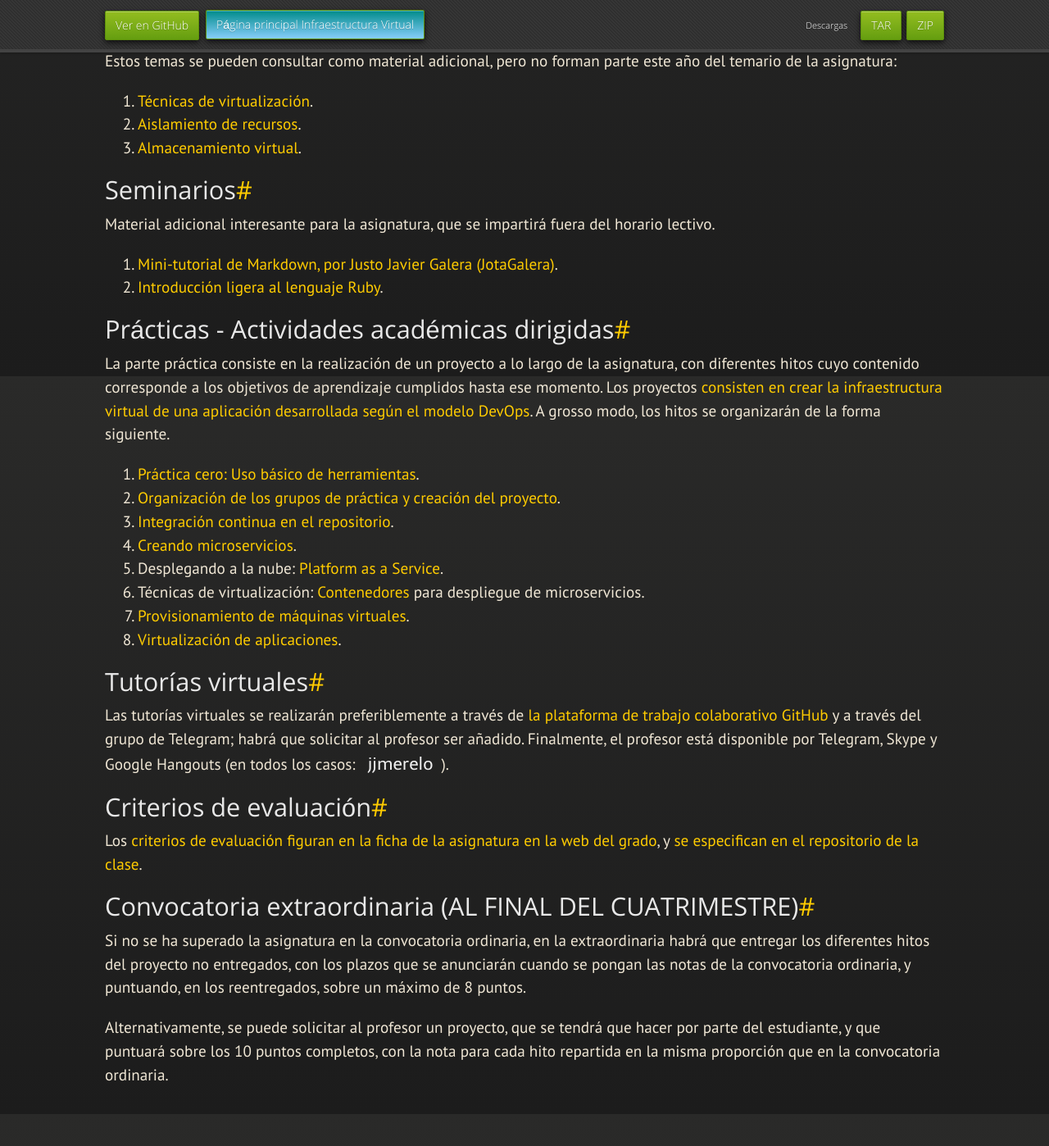
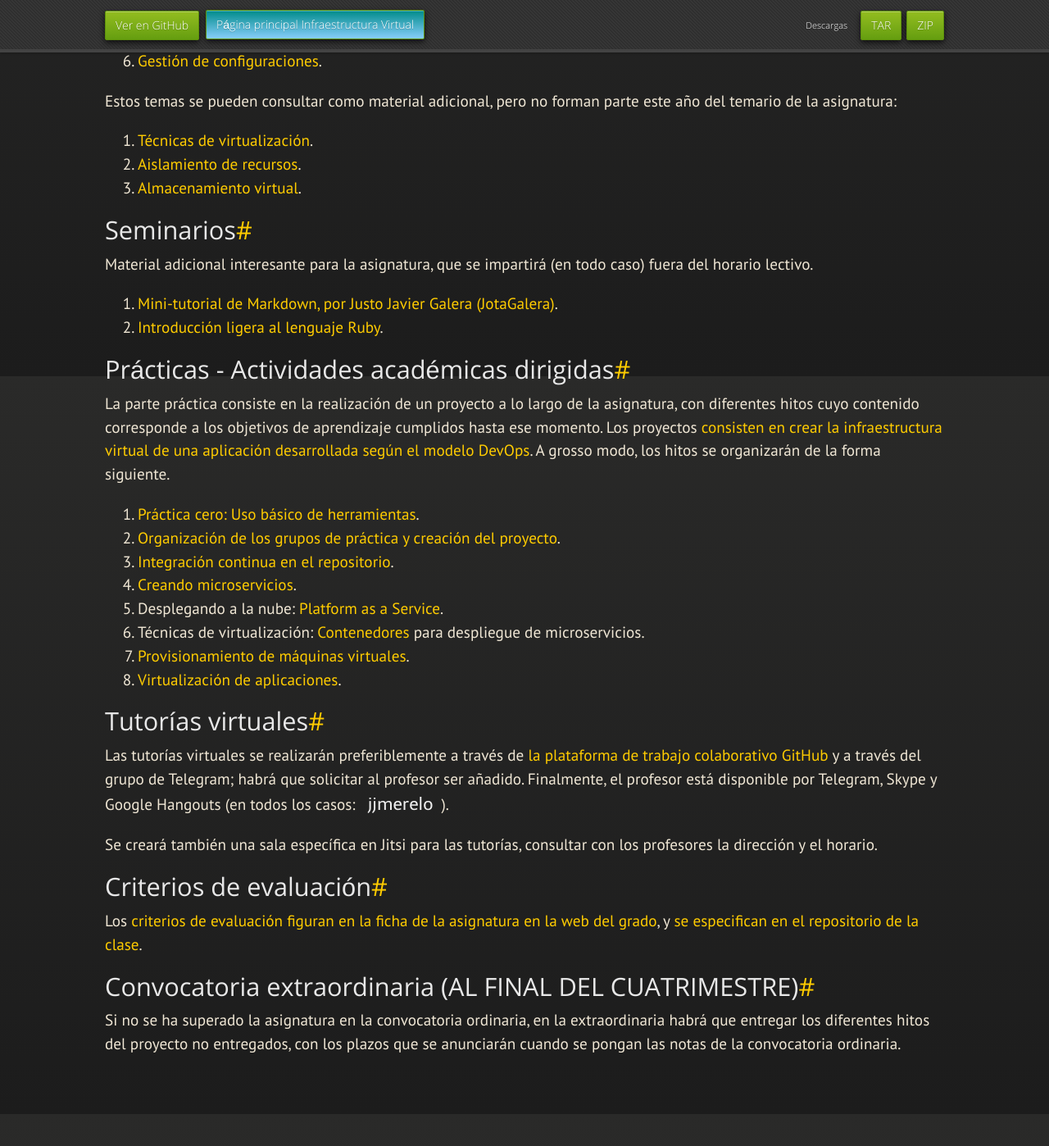
Before and after one commit to JJ/IV, a Jekyll site: the page built from index.md, in a window 1280 px wide and 1400 px high, scrolled down 1341 px. Shown: the whole window at 82% size. Built offline with Jekyll 4.4.1, drawn with Linux system fonts in a browser that asks for light colours; nearby versions of some CDN libraries; some web fonts are replaced; our own code applies the rules of GitHub Pages for plain Markdown files; some of the changed text lies outside the part shown.

Commit message:
Sync index.md de master a gh-pages

```diff
--- a/index.md
+++ b/index.md
@@ -14,9 +14,11 @@
 y Matemáticas.
 
 La asignatura se imparte en el curso 2020-2021
-en [la 3.3 los viernes y en la 3.7 los martes de 9:30 a 11:30  (clases de "prácticas"), y en la 1.5 los martes de 11:30 a 13:30](http://etsiit.ugr.es/pages/calendario_academico/horarioscurso20202021/horariosgii2021/!).
+en [la 3.3 los viernes y en la 3.7 los martes de 9:30 a 11:30  (clases de "prácticas"), y en la 1.8 los martes de 11:30 a 13:30](http://etsiit.ugr.es/pages/calendario_academico/horarioscurso20202021/horariosgii2021/!).
 Se recuerda a los estudiantes que en todas las clases será necesario
 llevar el portátil, ya que son en realidad clases prácticas.
+
+Las clases se quedarán grabadas y almacenadas [en esta lista de reproducción de YouTube](https://www.youtube.com/playlist?list=PLsYEfmwhBQdKIwbMDIwK64pt3Fs03BDz9).
 
 
 Se usará
@@ -68,7 +70,8 @@
 Seminarios
 ---------------
 
-Material adicional interesante para la asignatura, que se impartirá fuera del horario lectivo.
+Material adicional interesante para la asignatura, que se impartirá
+(en todo caso) fuera del horario lectivo.
 
 1. [Mini-tutorial de Markdown, por Justo Javier Galera (JotaGalera)](documentos/seminarios/tutorial).
 1. [Introducción ligera al lenguaje Ruby](documentos/seminarios/ruby).
@@ -95,10 +98,13 @@
 ----
 
 Las tutorías virtuales se realizarán preferiblemente a través de
-[la plataforma de trabajo colaborativo GitHub](https://github.com/JJ/IV-19-20/issues?state=open) y
+[la plataforma de trabajo colaborativo GitHub](https://github.com/JJ/IV-20-21/issues?state=open) y
 a través del grupo de Telegram; habrá que solicitar al profesor ser
 añadido. Finalmente, el profesor está disponible por Telegram, Skype y
 Google Hangouts (en todos los casos: `jjmerelo`).
+
+Se creará también una sala específica en Jitsi para las tutorías,
+consultar con los profesores la dirección y el horario.
 
 Criterios de evaluación
 ---
@@ -113,10 +119,4 @@
 Si no se ha superado la asignatura en la convocatoria ordinaria, en la
 extraordinaria habrá que entregar los diferentes hitos del proyecto no
 entregados, con los plazos que se anunciarán cuando se pongan las
-notas de la convocatoria ordinaria, y puntuando, en los reentregados,
-sobre un máximo de 8 puntos.
-
-Alternativamente, se puede solicitar al profesor un proyecto, que se
-tendrá que hacer por parte del estudiante, y que puntuará sobre los 10
-puntos completos, con la nota para cada hito repartida en la misma
-proporción que en la convocatoria ordinaria.
+notas de la convocatoria ordinaria.
```
